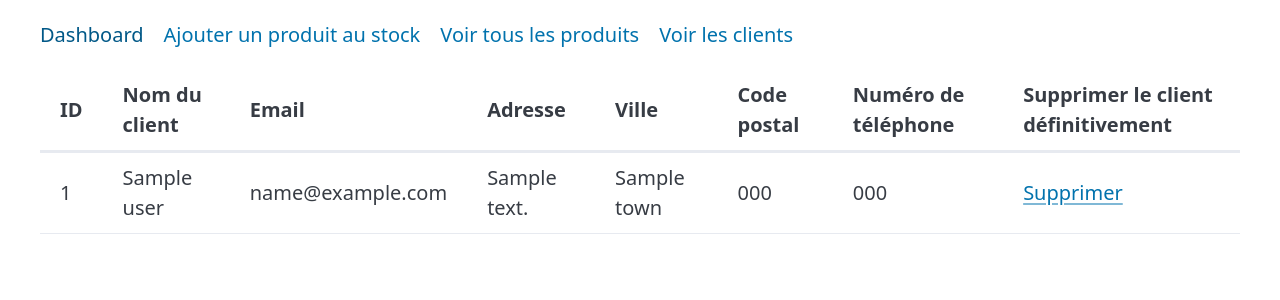
After one commit to TatianaAll/castorStoreBanne, a Symfony app: template templates/admin/users.html.twig in a window 1280 px wide. The commit adds this page. Shown: the top 300 px of the page. Run offline with Twig, Linux system fonts and the light colour scheme; the template is opened without the code that fills it: most values are stand-ins (such as "Sample title", 1, 10 or a date in 2020); some libraries are stand-ins or nearby versions.

Commit message:
feat: controller for users (clients) and updates

```diff
--- a/templates/admin/_navbarAdmin.html.twig
+++ b/templates/admin/_navbarAdmin.html.twig
@@ -16,7 +16,7 @@
 			</a>
 		</li>
 		<li>
-			<a href="#">
+			<a href="{{path('all_users')}}">
 				Voir les clients
 			</a>
 		</li>
--- /dev/null
+++ b/templates/admin/users.html.twig
@@ -0,0 +1,40 @@
+{% extends 'base.html.twig' %}
+{% block title %}Liste des produits{% endblock %}
+
+{% block navbar %}
+    {% include 'admin/_navbarAdmin.html.twig' %}
+{% endblock %}
+
+{% block body %}
+<section>
+  <table>
+    <thead>
+      <tr>
+        <th>ID</th>
+        <th>Nom du client</th>
+        <th>Email</th>
+        <th>Adresse</th>
+        <th>Ville</th>
+        <th>Code postal</th>
+        <th>Numéro de téléphone</th>
+        <th>Supprimer le client définitivement</th>
+      </tr>
+    </thead>
+    <tbody>
+      {% for user in users %}
+    <tr>
+      <td>{{user.id}}</td>
+      <td>{{user.name}}</td>
+      <td>{{user.email}}</td>
+      <td>{{user.address}}</td>
+      <td>{{user.town}}</td>
+      <td>{{user.zip_code}}</td>
+      <td>{{user.phone}}</td>
+      <td><a href="{{path('user_delete', {id:user.id}) }}">Supprimer</a></td>
+    </tr>
+    {% endfor %}
+    </tbody>
+  </table>
+</section>
+
+{% endblock %}
```
Also changed, not shown: src/Controller/AdminUsersController.php (added, +34 -0 lines), templates/admin/dashboard.html.twig (+18 -11 lines).
